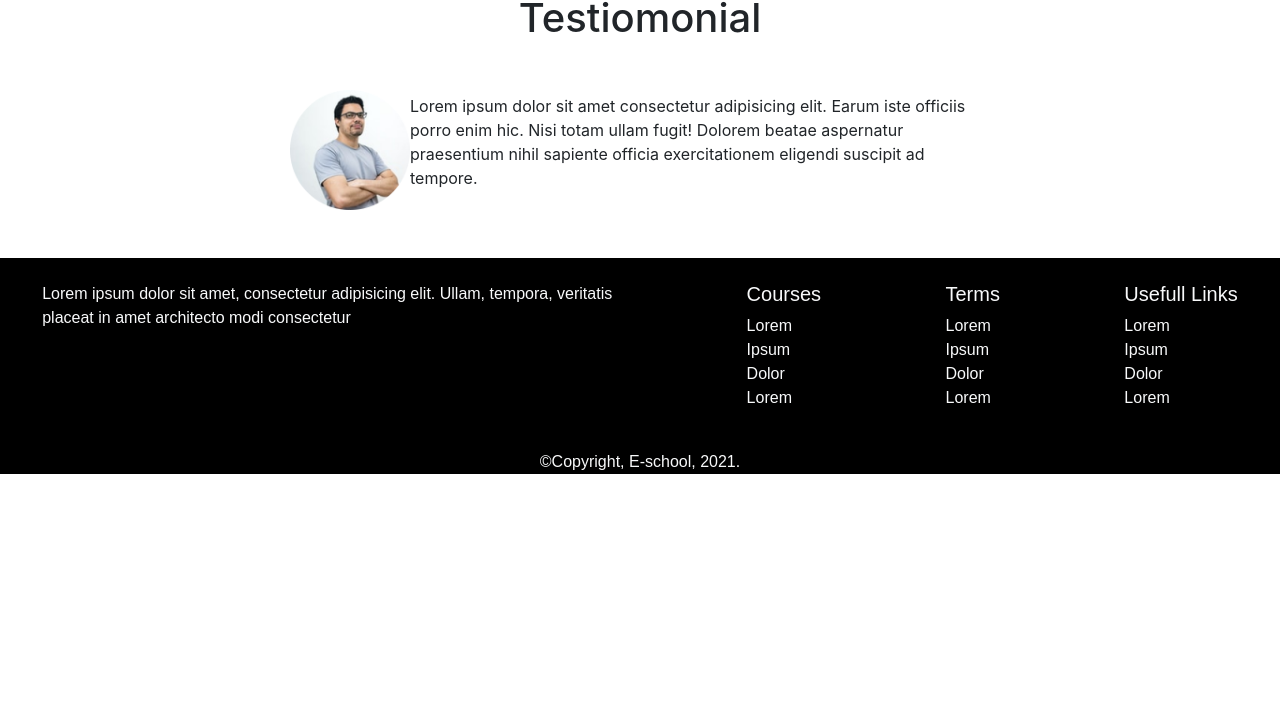
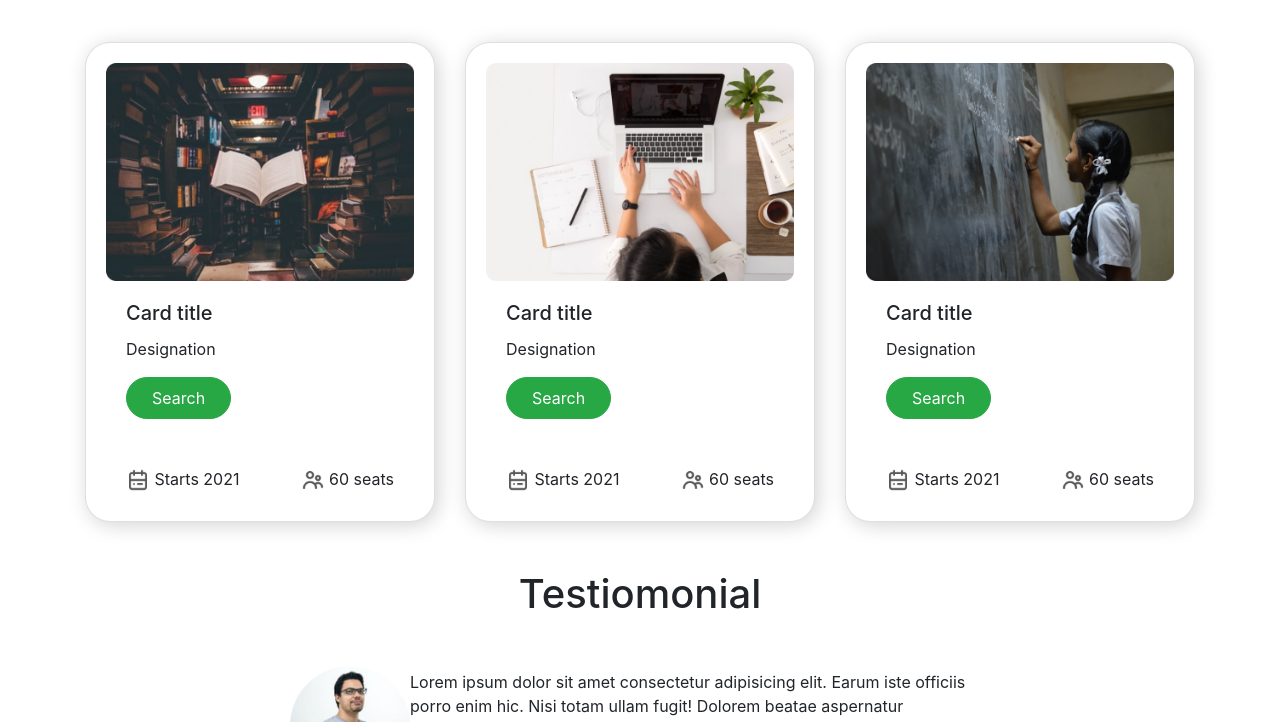
Before and after one commit to Tahmid77/e-school, a plain HTML site: page index.html in a window 1280 px wide. Shown: the part 754-1476 px from the top of the page. Before the commit the page ends 1228 px from the top, so only its background shows below. Drawn offline with nearby package versions, Linux system fonts and the light colour scheme.

Commit message:
correction

```diff
--- a/css/style.css
+++ b/css/style.css
@@ -35,6 +35,7 @@ h1 span{
     padding: 20px;
     border-radius: 25px;
     box-shadow: 3px 3px 20px lightgrey;
+    height: 480px;
 }
 .man{
     width: 120px;
--- a/index.html
+++ b/index.html
@@ -87,6 +87,69 @@
         </div>
     </div>
 
+    <div class="container">
+        <h1 class="mb-5 text-center">Courses</h1>
+        <div>
+            <div class="card-deck">
+                <div class="card">
+                  <img src="Photos/Morder psyc.png" class="card-img-top" alt="...">
+                  <div class="card-body">
+                    <h5 class="card-title">Card title</h5>
+                    <p class="card-text">Designation</p>
+                    <button class="btn btn-success btn-sign-in mt-4 my-sm-0" type="submit">Search</button>
+                    <div class="d-flex justify-content-between mt-5">
+                        <div>
+                            <img class="img-fluid s-icon" src="ICON/calendar.png" alt="">
+                            <span>Starts 2021</span>
+                        </div>
+                        <div>
+                            <img class="img-fluid s-icon" src="ICON/people.png" alt="">
+                            <span>60 seats</span>
+                        </div>
+                    </div>
+                  </div>
+                </div>
+                <div class="card">
+                    <img src="Photos/Morder pychons.png" class="card-img-top" alt="...">
+                    <div class="card-body">
+                      <h5 class="card-title">Card title</h5>
+                      <p class="card-text">Designation</p>
+                      <button class="btn btn-success btn-sign-in mt-4 my-sm-0" type="submit">Search</button>
+                      <div class="d-flex justify-content-between mt-5">
+                          <div>
+                              <img class="img-fluid s-icon" src="ICON/calendar.png" alt="">
+                              <span>Starts 2021</span>
+                          </div>
+                          <div>
+                              <img class="img-fluid s-icon" src="ICON/people.png" alt="">
+                              <span>60 seats</span>
+                          </div>
+                      </div>
+                    </div>
+                  </div>
+                  <div class="card">
+                    <img src="Photos/Morder pyschology.png" class="card-img-top" alt="...">
+                    <div class="card-body">
+                      <h5 class="card-title">Card title</h5>
+                      <p class="card-text">Designation</p>
+                      <button class="btn btn-success btn-sign-in mt-4 my-sm-0" type="submit">Search</button>
+                      <div class="d-flex justify-content-between mt-5">
+                          <div>
+                              <img class="img-fluid s-icon" src="ICON/calendar.png" alt="">
+                              <span>Starts 2021</span>
+                          </div>
+                          <div>
+                              <img class="img-fluid s-icon" src="ICON/people.png" alt="">
+                              <span>60 seats</span>
+                          </div>
+                      </div>
+                    </div>
+                  </div>
+
+              </div>
+        </div>
+    </div>
+
     <div class="mt-5 mb-5">
         <h1 class="mb-5 text-center">Testiomonial</h1>
         <div class="d-flex justify-content-center align-items-center">
```
